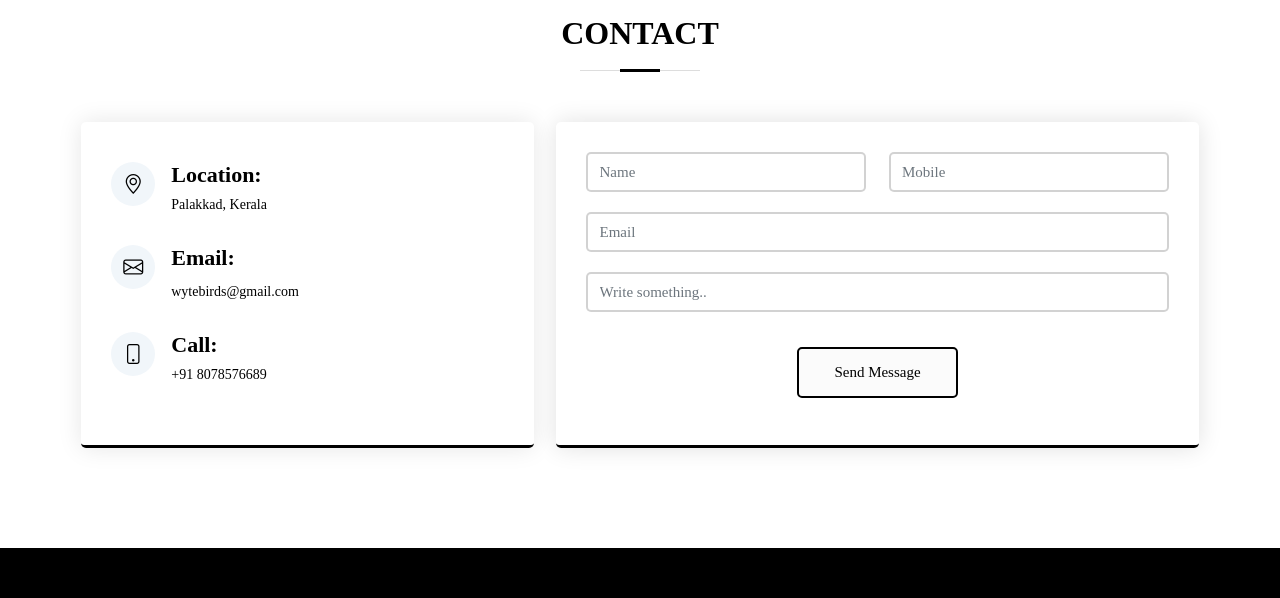
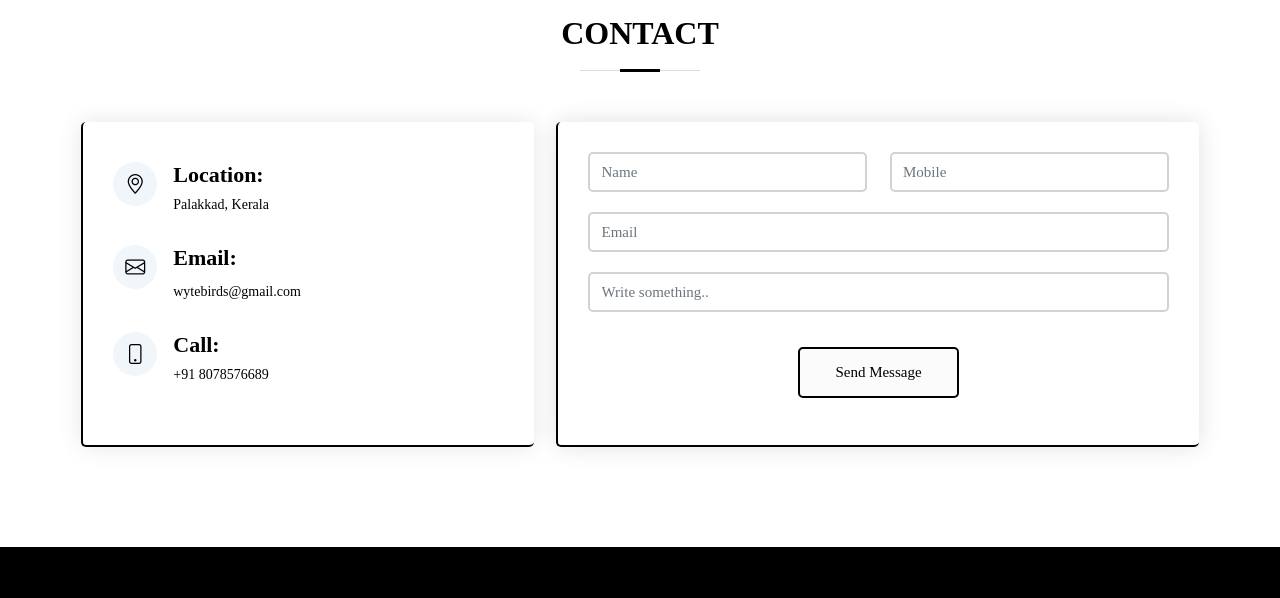
Before and after one commit to sreeharipdsy/wytebirds-it-solutions, a plain HTML site: page index.html in a window 1280 px wide. Shown: the part 3420-4018 px from the top of the page. Drawn offline with nearby package versions, Linux system fonts and the light colour scheme.

Commit message:
contact-form-style-update

```diff
--- a/assets/css/style.css
+++ b/assets/css/style.css
@@ -1368,7 +1368,8 @@ section {
 }
 .contact .info {
   border-radius: 5px;
-  border-bottom: 3px solid #000000;
+  border-bottom: 2px solid #000000;
+  border-left: 2px solid #000000;
   padding: 30px;
   background: #fff;
   width: 100%;
@@ -1431,7 +1432,8 @@ section {
 .contact .php-email-form {
   border-radius: 5px;
   width: 100%;
-  border-bottom: 3px solid #000000;
+  border-bottom: 2px solid #000000;
+  border-left: 2px solid #000000;
   padding: 30px;
   background: #fff;
   box-shadow: 0 0 24px 0 rgba(0, 0, 0, 0.12);
```
Also changed, not shown: index.html (+0 -1 lines).
